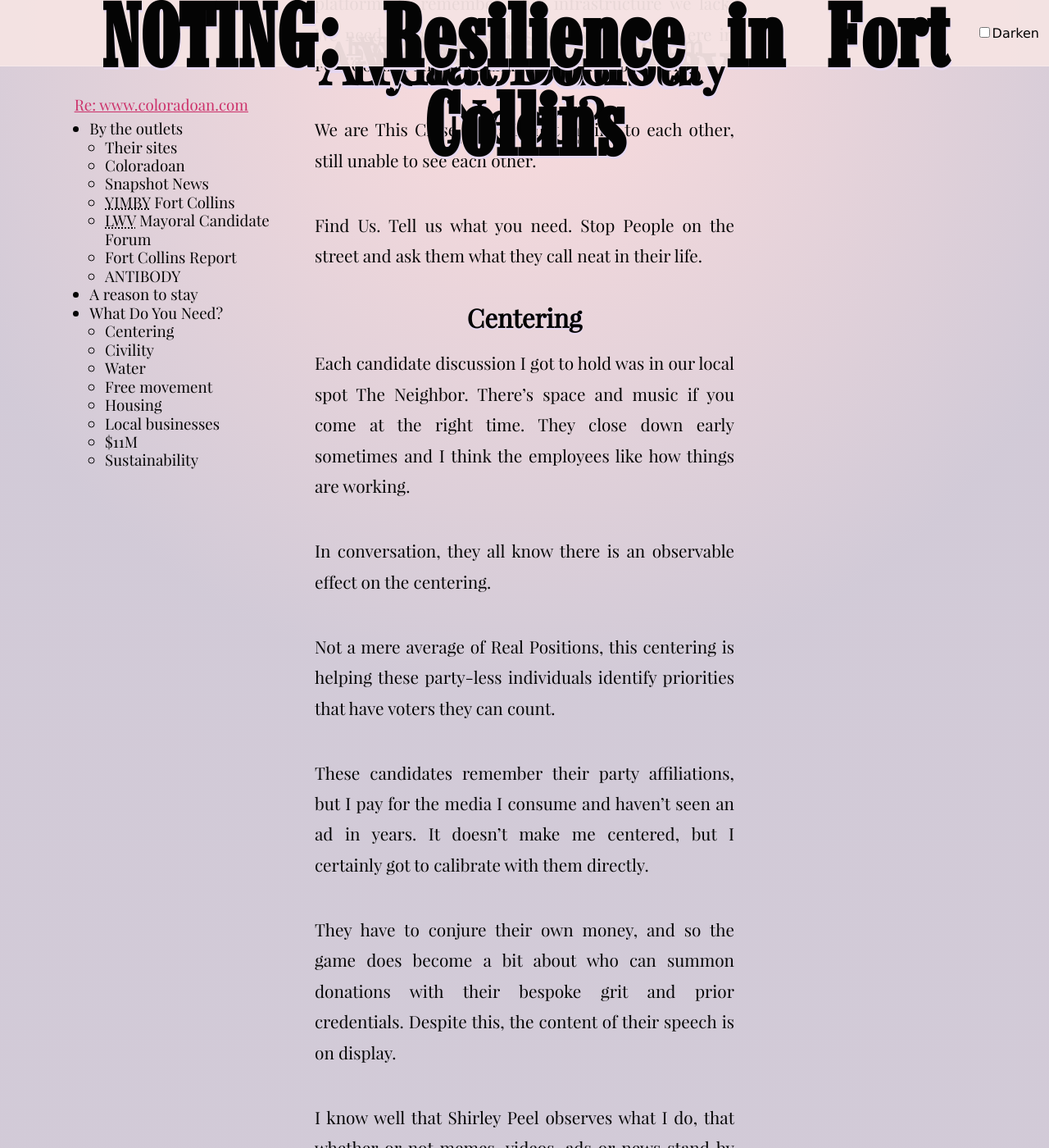
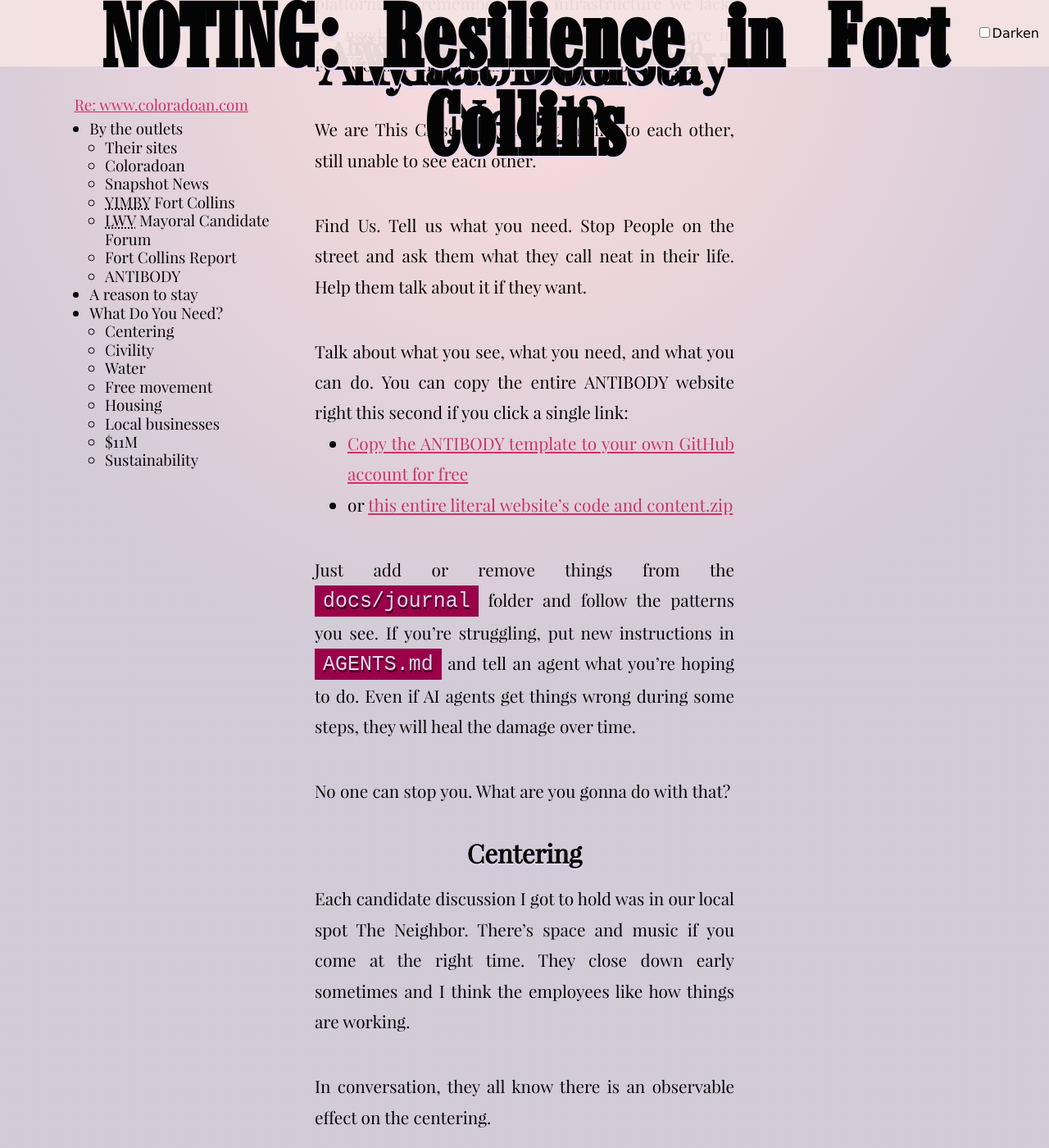
Before and after one commit to tiliv/antibody, a Jekyll site: the page built from docs/journal/autumn-ryan-Resilience-in-Fort-Collins/index.md, in a window 1280 px wide and 1400 px high, scrolled down 12179 px. Shown: the whole window at 82% size. Built offline with Jekyll 4.4.1, drawn with Linux system fonts in a browser that asks for light colours.

Commit message:
Add self link

```diff
--- a/docs/journal/autumn-ryan-Resilience-in-Fort-Collins/index.md
+++ b/docs/journal/autumn-ryan-Resilience-in-Fort-Collins/index.md
@@ -192,7 +192,16 @@ Culturally, we need to unplug from some of these platforms to remember what infr
 
 We are This Close and still not talking to each other, still unable to see each other.
 
-Find Us. Tell us what you need. Stop People on the street and ask them what they call neat in their life.
+Find Us. Tell us what you need. Stop People on the street and ask them what they call neat in their life. Help them talk about it if they want.
+
+Talk about what you see, what you need, and what you can do. You can copy the entire ANTIBODY website right this second if you click a single link:
+
+- [Copy the ANTIBODY template to your own GitHub account for free](https://github.com/new?template_name=antibody&template_owner=tiliv)
+- or [this entire literal website's code and content.zip](https://github.com/tiliv/antibody/archive/refs/heads/main.zip)
+
+Just add or remove things from the `docs/journal` folder and follow the patterns you see. If you're struggling, put new instructions in `AGENTS.md` and tell an agent what you're hoping to do. Even if AI agents get things wrong during some steps, they will heal the damage over time.
+
+No one can stop you. What are you gonna do with that?
 
 #### Centering
 
```
